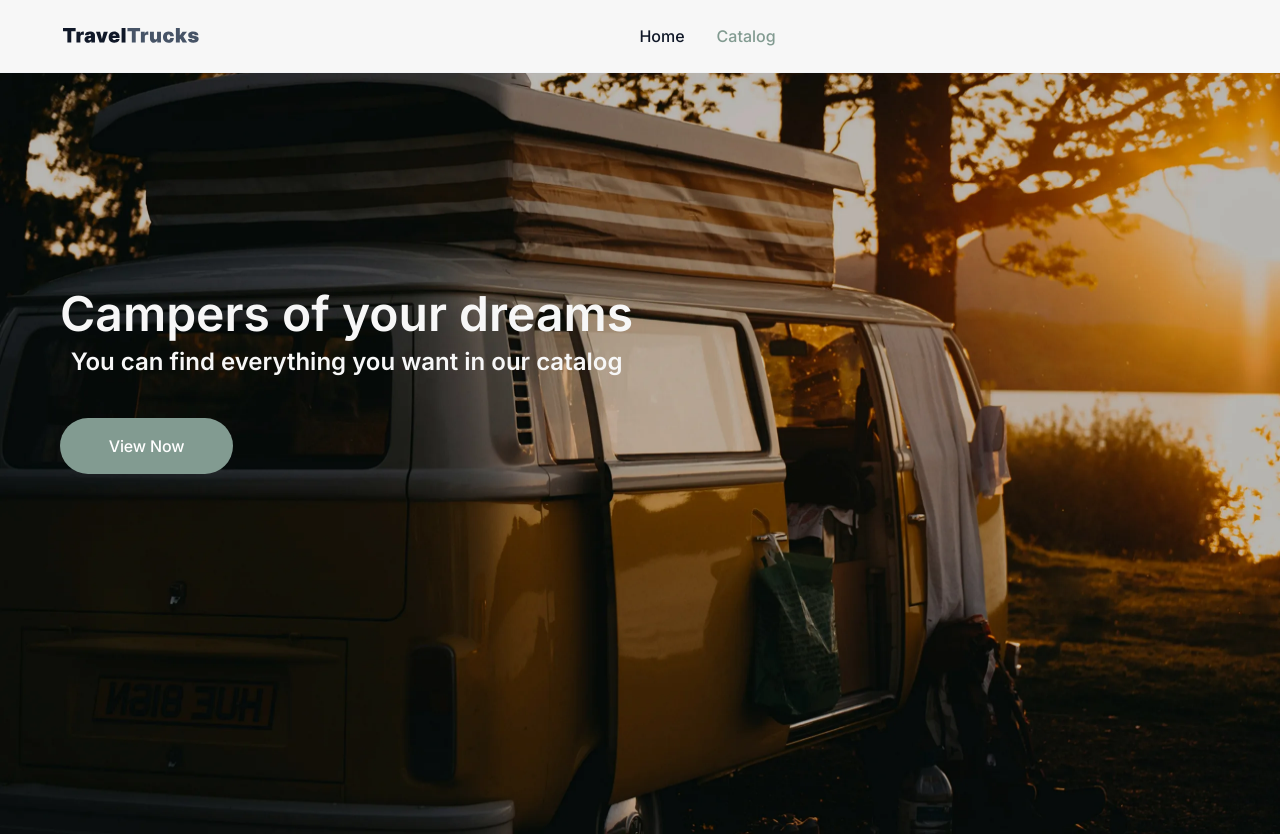
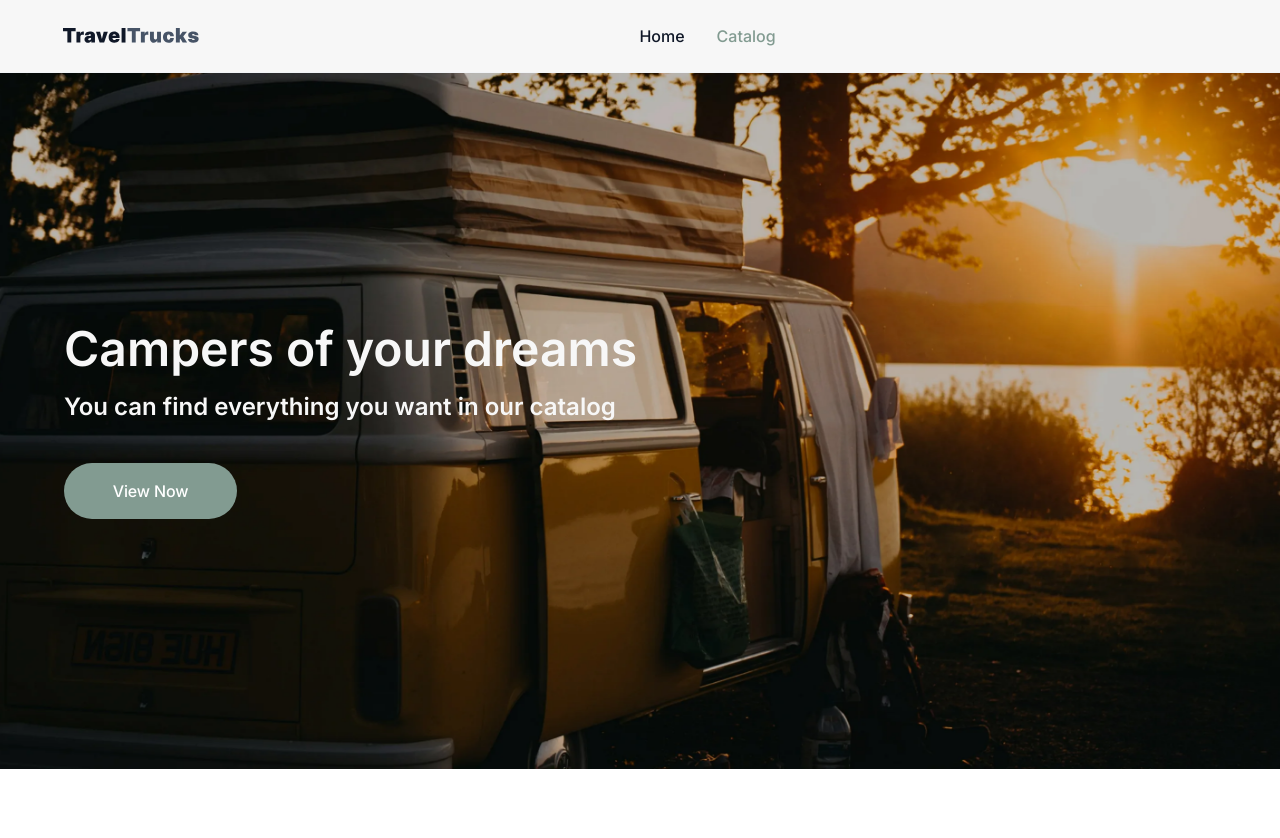
Before and after one commit to VolodymyrZin/campers, a Next.js app: page / in a window 1280 px wide. After the commit the page ends 800 px from the top, so only its background shows below. Built offline with nearby package versions, Linux system fonts and the light colour scheme.

Commit message:
fix CamperCard

```diff
--- a/app/catalog/[camperId]/CamperPage.module.css
+++ b/app/catalog/[camperId]/CamperPage.module.css
@@ -32,12 +32,14 @@
   line-height: 1.5;
   color: #101828;
   font-family: 'Inter', sans-serif;
+  margin-right: 0;
 }
-
+.location svg {
+  margin-left: 12px;
+}
 .ratingReviewsLocationWrapper {
   display: flex;
   align-items: center;
-  gap: 8px;
   color: #101828;
   font-size: 16px;
 }
--- a/app/catalog/[camperId]/page.tsx
+++ b/app/catalog/[camperId]/page.tsx
@@ -35,12 +35,12 @@ export default async function CamperPage({ params }: CamperPageProps) {
                 </svg>
                 {camper.rating}
               </p>
-              <p>
+              <p className={css.location}>
                 ({camper.totalReviews} Reviews)
                 <svg width="15" height="14">
                   <use href="/sprite.svg#icon-location-active" />
                 </svg>
-                {camper.location}
+                {camper.location.split(', ').reverse().join(', ')}
               </p>
             </div>
 
--- a/components/Hero/Hero.module.css
+++ b/components/Hero/Hero.module.css
@@ -2,50 +2,57 @@
   width: 100%;
   max-width: 1440px;
   margin: 0 auto;
+}
 
-  /* outline: 1px solid red; */
+.wrapper {
+  min-height: 696px;
+
+  background-image: url('/images/hero.webp');
+  background-repeat: no-repeat;
+  background-position: center;
+  background-size: cover;
 
   display: flex;
   align-items: center;
+  padding: 0 64px;
 }
+
+.heroText {
+  text-align: left;
+}
+
 .title {
+  margin: 0 0 16px;
+
   font-weight: 600;
   font-size: 48px;
-  line-height: 0.66667;
+  line-height: 1.1;
   color: #f7f7f7;
-  font-family: 'Inter', sans-serif;
-  margin-bottom: 16px;
 }
+
 .text {
+  margin: 0 0 40px;
+
   font-weight: 600;
   font-size: 24px;
   line-height: 1.33333;
   color: #f7f7f7;
-  font-family: 'Inter', sans-serif;
-  margin-bottom: 40px;
 }
+
 .catalogLink {
+  width: 173px;
+  height: 56px;
+
+  display: flex;
+  align-items: center;
+  justify-content: center;
+
+  border-radius: 200px;
+  background-color: #829b91;
+
   font-weight: 500;
   font-size: 16px;
   line-height: 1.5;
   letter-spacing: -0.01em;
   color: #fff;
-  font-family: 'Inter', sans-serif;
-  border-radius: 200px;
-  width: 173px;
-  height: 56px;
-  background-color: #829b91;
-
-  display: flex;
-  justify-content: center;
-  align-items: center;
 }
-.heroText {
-  position: absolute;
-  top: 225px;
-  left: 60px;
-  text-align: center;
-}
-.wrapper {
-  position: relative;
-}
--- a/components/Hero/Hero.tsx
+++ b/components/Hero/Hero.tsx
@@ -1,24 +1,17 @@
-import Image from 'next/image';
 import Link from 'next/link';
 import css from './Hero.module.css';
+
 export default function Hero() {
   return (
     <div className={css.container}>
       <section className={css.wrapper}>
-        <Image
-          src="/images/hero.webp"
-          alt="Hero banner"
-          width={1440}
-          height={761}
-          priority
-          loading="eager"
-          className={css.heroImage}
-        />
         <div className={css.heroText}>
           <h1 className={css.title}>Campers of your dreams</h1>
+
           <p className={css.text}>
             You can find everything you want in our catalog
           </p>
+
           <Link className={css.catalogLink} href="/catalog">
             View Now
           </Link>
```
Also changed, not shown: components/CamperCard/CamperCard.module.css (+10 -1 lines), components/CamperCard/CamperCard.tsx (+5 -3 lines).
